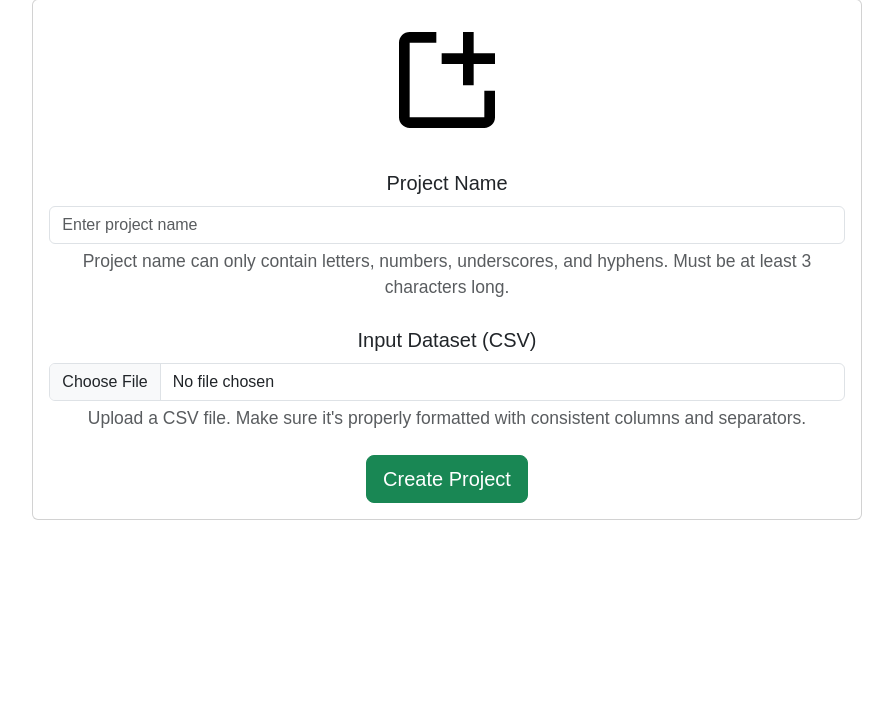
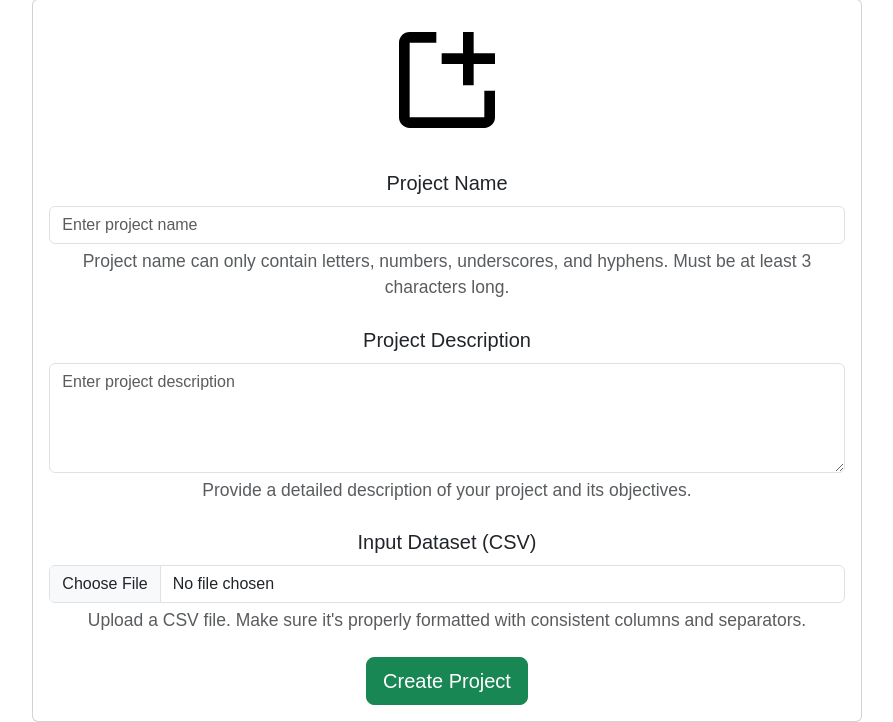
Before and after one commit to stoyanov787/Datanalytics, a Django app: page /projects/newproject/ in a window 1280 px wide. Shown: the part 208-930 px from the top of the page, without its empty margins (193-1086 px from the left). Before the commit the page ends 728 px from the top, so only its background shows below. Run offline with Django 5.2, Linux system fonts and the light colour scheme; the visitor is signed in with stand-in values (Sample User, id 1); some libraries are stand-ins or nearby versions.

Commit message:
Description added

```diff
--- a/datanalytics/projects/forms.py
+++ b/datanalytics/projects/forms.py
@@ -16,11 +16,17 @@ def is_date_column(series):
 class ProjectForm(forms.ModelForm):
     class Meta:
         model = Project
-        fields = ['name', 'input_dataframe']
+        fields = ['name', 'description', 'input_dataframe']
 
     def __init__(self, *args, **kwargs):
         self.user = kwargs.pop('user', None)
         super().__init__(*args, **kwargs)
+
+        self.fields['description'].widget.attrs.update({
+            'class': 'form-control',
+            'rows': '4',
+            'placeholder': 'Enter project description'
+        })
 
         self.fields['input_dataframe'].help_text = (
             "Upload a CSV file. Make sure it's properly formatted with consistent columns and separators."
--- a/datanalytics/projects/models.py
+++ b/datanalytics/projects/models.py
@@ -20,6 +20,7 @@ def get_train_eval_output_path(instance, filename):
 
 class Project(models.Model):
     name = models.CharField(max_length=150)
+    description = models.TextField(help_text="Provide a detailed description of your project")
     user = models.ForeignKey(CustomUser, on_delete=models.CASCADE)
     input_dataframe = models.FileField(
         upload_to=get_input_dataframe_file_name,
--- a/datanalytics/templates/projects/project_creation.html
+++ b/datanalytics/templates/projects/project_creation.html
@@ -44,6 +44,26 @@
     <div class="form-text">
         Project name can only contain letters, numbers, underscores, and hyphens.
         Must be at least 3 characters long.
+    </div>
+</div>
+
+<div class="mb-4">
+    <label for="id_description" class="form-label">Project Description</label>
+    <textarea
+        name="description"
+        class="form-control {% if form.description.errors %}is-invalid{% endif %}"
+        id="id_description"
+        rows="4"
+        placeholder="Enter project description">{{ form.description.value|default:'' }}</textarea>
+    {% if form.description.errors %}
+        <div class="invalid-feedback">
+            {% for error in form.description.errors %}
+                {{ error }}
+            {% endfor %}
+        </div>
+    {% endif %}
+    <div class="form-text">
+        Provide a detailed description of your project and its objectives.
     </div>
 </div>
 
```
Also changed, not shown: datanalytics/templates/projects/project.html (+65 -0 lines), datanalytics/projects/migrations/0003_project_description.py (added).
